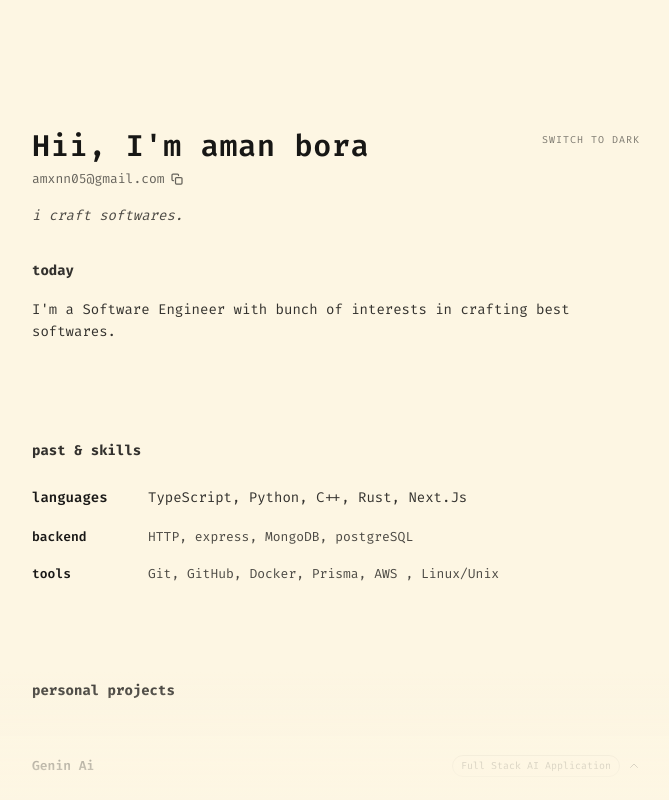
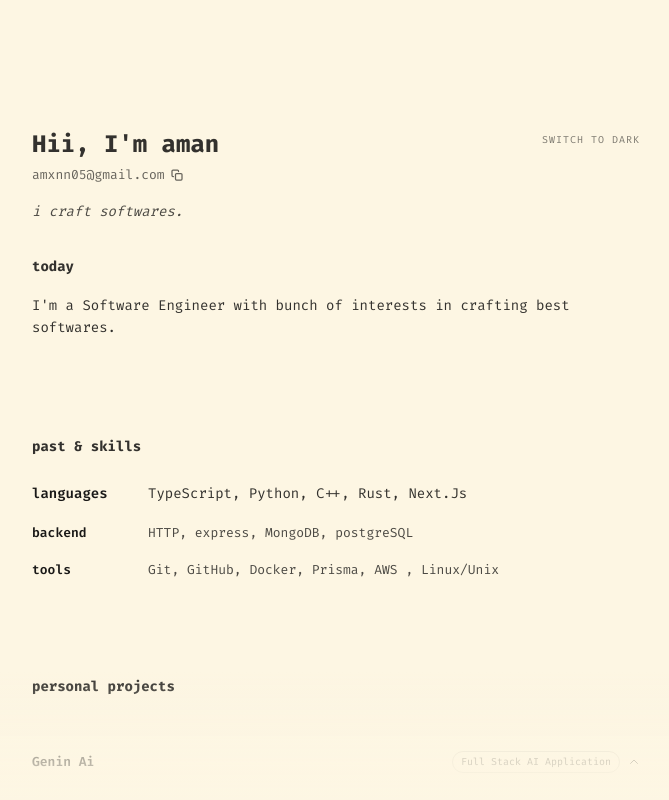
Before and after one commit to amxnn05/Portfolio, a React (Vite) app: page / in a window 1280 px wide. Shown: the top 800 px of the page, without its empty margins (304-973 px from the left). Built offline with nearby package versions, Linux system fonts and the light colour scheme.

Commit message:
ui tweaks

```diff
--- a/src/App.tsx
+++ b/src/App.tsx
@@ -61,9 +61,9 @@ export default function App() {
 				>
 					<div className="flex flex-col gap-4">
 						<div className="flex flex-col gap-1">
-							<span className="font-semibold text-3xl tracking-wide text-black/91 dark:text-white/90">
-								Hii, I'm aman bora
-							</span>
+							<h2 className="text-black/80 dark:text-white/80 font-bold text-xl md:text-2xl">
+								Hii, I'm aman
+							</h2>
 							<button
 								onClick={handleCopyEmail}
 								className="flex items-center gap-1.5 text-[13px] text-black/60 dark:text-white/60 hover:text-black dark:hover:text-white transition-colors cursor-pointer w-fit group"
@@ -132,7 +132,11 @@ export default function App() {
 						id="home"
 						initial={{ opacity: 0, y: 20, scale: 0.95 }}
 						animate={{ opacity: 1, y: 0, scale: 1 }}
-						transition={{ duration: 0.8, ease: "easeOut", delay: 0.15 }}
+						transition={{
+							duration: 0.8,
+							ease: "easeOut",
+							delay: 0.15,
+						}}
 					>
 						<Home />
 					</motion.section>
@@ -267,7 +271,7 @@ export default function App() {
 			</div>
 
 			{/* Bottom Blur Fade Effect */}
-			<div className="pointer-events-none fixed bottom-0 left-0 w-full h-32 bg-gradient-to-t from-[#fdf6e3] to-transparent dark:from-black z-50"></div>
+			<div className="pointer-events-none fixed bottom-0 left-0 w-full h-32 bg-gradient-to-t from-[#fdf6e3] to-transparent dark:from-[hsl(210,11.1%,3.53%)] z-50"></div>
 		</div>
 	);
 }
--- a/src/index.css
+++ b/src/index.css
@@ -134,7 +134,7 @@
   }
 
   body {
-    @apply text-[#2a2825] bg-[#fdf6e3] dark:bg-black dark:text-[#e0e2e8];
+    @apply text-[#2a2825] bg-[#fdf6e3] dark:bg-[hsl(210,11.1%,3.53%)] dark:text-[#e0e2e8];
     font-family: 'Fira Code', monospace;
   }
 
```
